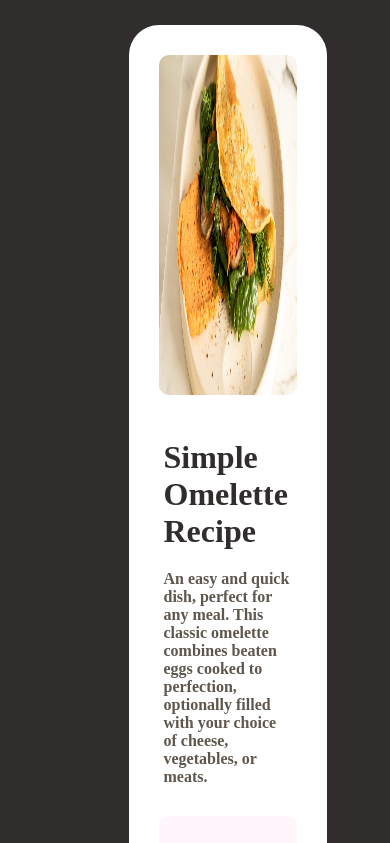
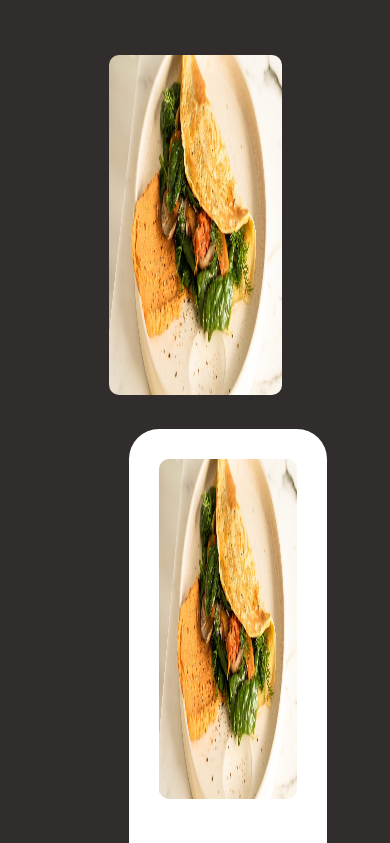
Before and after one commit to Erinayo0000/Recipe-page, a plain HTML site: page recipe-page-main/index.html in a window 390 px wide. Shown: the top 843 px of the page. Drawn offline with Linux system fonts and the light colour scheme; a web font is replaced by a local one.

Commit message:
still working on media query

```diff
--- a/recipe-page-main/index.html
+++ b/recipe-page-main/index.html
@@ -13,8 +13,10 @@
 
 </head>
 <body>
+  <div class="hidden-image"> <img src="./assets/images/image-omelette.jpeg" alt=""></div>
   <main id="main_page">
-    <img src="./assets/images/image-omelette.jpeg" alt="">
+    <div class=".img-1"><img src="./assets/images/image-omelette.jpeg" alt=""></div>
+
 
     <div><h1 >Simple Omelette Recipe</h1> </div>
 
--- a/recipe-page-main/style.css
+++ b/recipe-page-main/style.css
@@ -29,6 +29,7 @@ body{
     border-radius: 30px;
     background-color: var(--White);
 }
+
 img{
     width: 100%;
     height: 400px;
@@ -162,9 +163,21 @@ span{
         padding: 12px;
         margin: 10px;
       }
+      @media screen and (max-width:1440px)  {
+        .hidden-image{
+            display: none;
+        }
+      }
       @media  screen and (max-width:600px){
         body{
            background-color: var(--Dark_Charcoal);
         }
+        main{
+            border: none;
+            border-radius: none;
+        }
+        .hidden-image{
+            display: block;
+        }
 
       }
```
